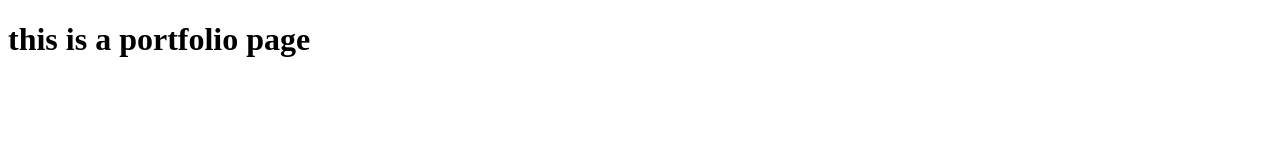
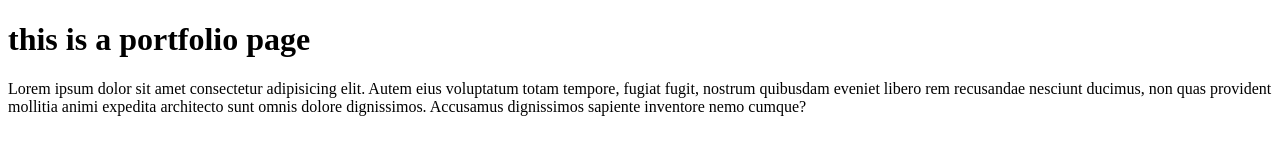
Before and after one commit to codeit-np/butterfly, a plain HTML site: page portfolio.html in a window 1280 px wide. Drawn offline with Linux system fonts and the light colour scheme.

Commit message:
paragraph added

```diff
--- a/portfolio.html
+++ b/portfolio.html
@@ -9,6 +9,7 @@
 <body>
     <div>
         <H1> this is a portfolio page </H1>
+        <p>Lorem ipsum dolor sit amet consectetur adipisicing elit. Autem eius voluptatum totam tempore, fugiat fugit, nostrum quibusdam eveniet libero rem recusandae nesciunt ducimus, non quas provident mollitia animi expedita architecto sunt omnis dolore dignissimos. Accusamus dignissimos sapiente inventore nemo cumque?</p>
     </div>
 </body>
 </html>
```
